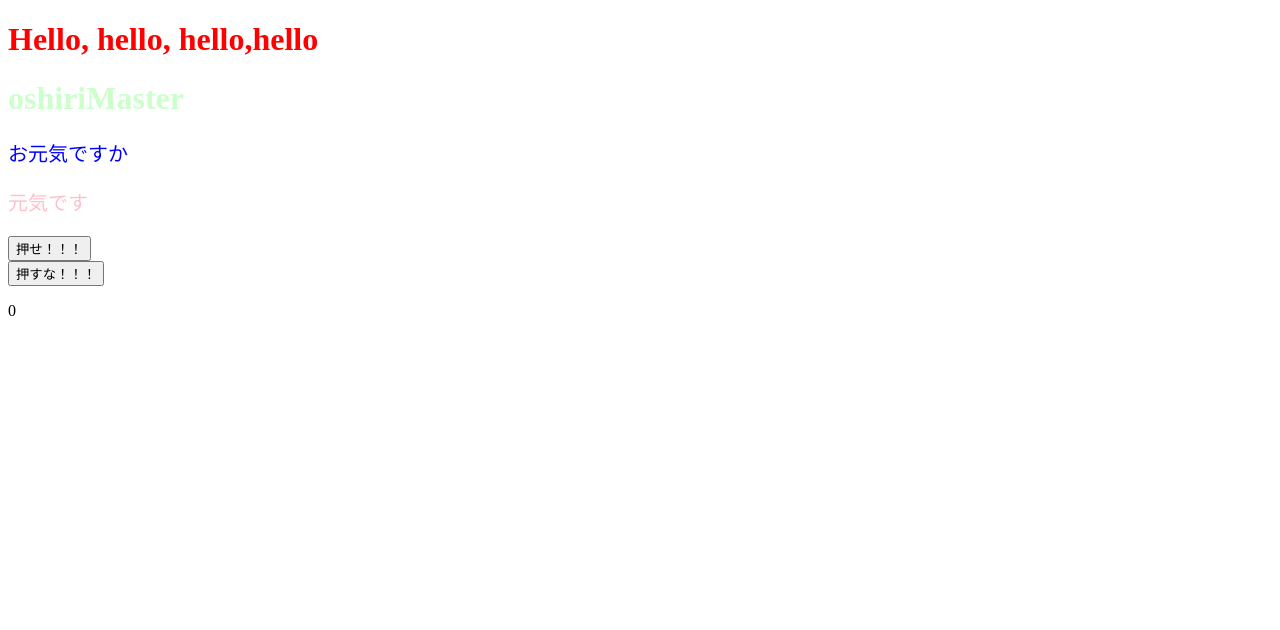
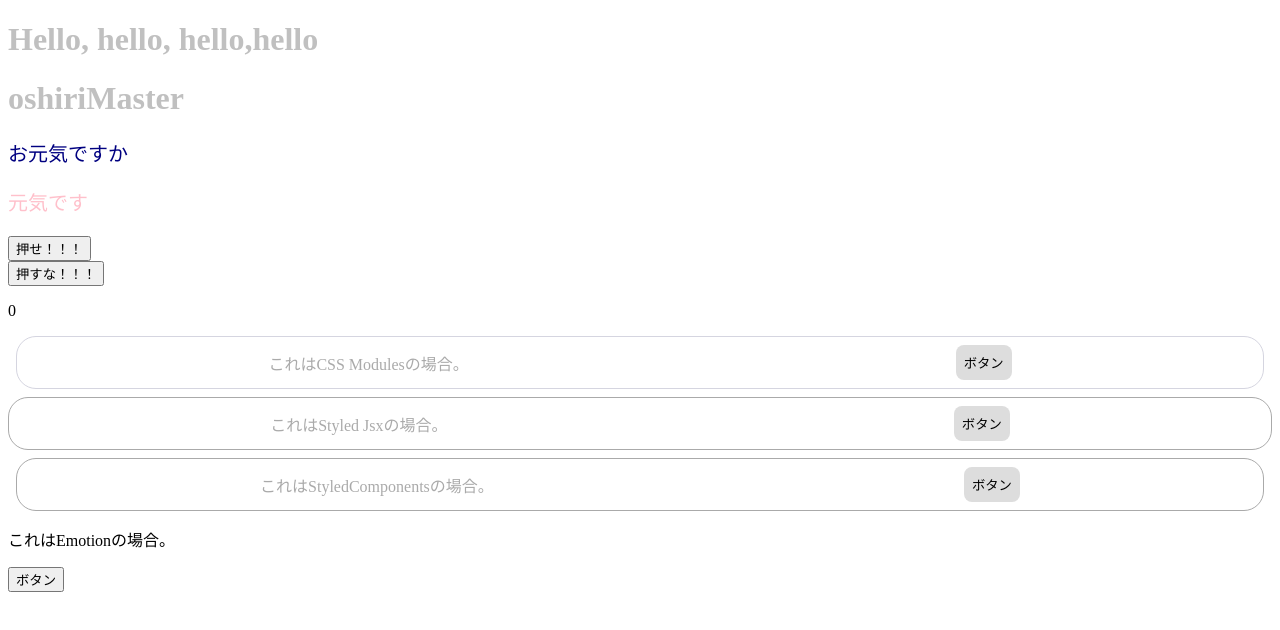
Before and after one commit to N2-Met/react-jissen-kyokasho, a React (Create React App) app: page / in a window 1280 px wide. Shown: the top 630 px of the page. Built offline with nearby package versions, Linux system fonts and the light colour scheme.

Commit message:
CSS SomePattern

```diff
--- a/package.json
+++ b/package.json
@@ -6,9 +6,11 @@
     "@testing-library/jest-dom": "^5.16.5",
     "@testing-library/react": "^13.4.0",
     "@testing-library/user-event": "^13.5.0",
+    "node-sass": "^7.0.3",
     "react": "^18.2.0",
     "react-dom": "^18.2.0",
     "react-scripts": "5.0.1",
+    "styled-components": "^5.3.6",
     "web-vitals": "^2.1.4"
   },
   "scripts": {
--- a/src/App.jsx
+++ b/src/App.jsx
@@ -1,12 +1,16 @@
 import { getAllByLabelText } from "@testing-library/react";
 import { ColoredMessage } from "./components/ColoredMessage";
 import { useState } from "react";
+import { CssModules } from "./components/CssModules";
+import { StyledJsx } from "./components/StyledJsx";
+import { StyledComponents } from "./components/StyledComponents";
+import { Emotion } from "./components/Emotion";
 
 
 
 export const App = () => {
 
-    console.log ("レンダリング")
+    console.log("レンダリング")
 
     //Stateの定義
     const [num, setNum] = useState(0);
@@ -18,15 +22,21 @@ export const App = () => {
 
     return (
         <>
-            <h1 style={{ color: "red" }}> Hello, hello, hello,hello</h1>
-            <h1 style={{ color: "#ccffcc" }}> oshiriMaster</h1>
-            < ColoredMessage color="blue">お元気ですか</ColoredMessage>
+            <h1 style={{ color: "silver" }}> Hello, hello, hello,hello</h1>
+            <h1 style={{ color: "silver" }}> oshiriMaster</h1>
+            < ColoredMessage color="navy">お元気ですか</ColoredMessage>
             < ColoredMessage color="pink">元気です</ColoredMessage>
 
             <button onClick={onClickButton}>押せ！！！</button>
             <br></br>
             <button onClick={onClickButton}>押すな！！！</button>
             <p>{num}</p>
+
+            {/* テスト用 CssModulesの場合 */}
+            <CssModules /> {/* テスト用 CssModulesの場合 */}
+            <StyledJsx /> {/*　Styled Jsxの場合 */}
+            <StyledComponents /> {/*　StyledComponentsの場合 */}
+            <Emotion /> {/*　StyledComponentsの場合 */}
         </>
     );
 };
--- /dev/null
+++ b/src/components/CssModules.jsx
@@ -0,0 +1,11 @@
+import classes from "./CssModules.module.scss"
+
+
+export const CssModules = () => {
+    return (
+        <div className={classes.container}>
+            <p className={classes.title}>これはCSS Modulesの場合。</p>
+            <button className={classes.button}>ボタン</button>
+        </div>
+    );
+};
--- /dev/null
+++ b/src/components/CssModules.module.scss
@@ -0,0 +1,27 @@
+.container {
+    border: solid 1px rgb(213, 213, 224);
+    border-radius: 20px;
+    padding: 8px;
+    margin :8px;
+    display: flex;
+    justify-content: space-around;
+    align-items: center
+}
+
+.title {
+    margin: 0;
+    color: #aaa;
+}
+
+.button {
+    background-color: #ddd;
+    border: none;
+    padding: 8px;
+    border-radius: 8px;
+
+    &:hover {
+        background-color: #aaa;
+        color: #fff;
+        cursor: pointer;
+    }
+}
--- /dev/null
+++ b/src/components/Emotion.jsx
@@ -0,0 +1,8 @@
+export const Emotion = () => {
+    return (
+        <div>
+            <p>これはEmotionの場合。</p>
+            <button>ボタン</button>
+        </div>
+    );
+};
--- /dev/null
+++ b/src/components/StyledComponents.jsx
@@ -0,0 +1,37 @@
+import styled from "styled-components"
+
+export const StyledComponents = () => {
+    return (
+        <SContainer>
+            <STitle>これはStyledComponentsの場合。</STitle>
+            <SButton>ボタン</SButton>
+        </SContainer >
+    );
+};
+
+const SContainer = styled.div`
+    border: solid 1px #aaa;
+    border-radius: 20px ;
+    padding: 8px;
+    margin: 8px;
+    display:flex;
+    justify-content: space-around;
+    align-items: center;
+    `;
+
+const STitle = styled.p`
+    margin: 0;
+    color: #aaa;
+    `;
+
+const SButton = styled.button`
+    background-color: #ddd;
+    border: none;
+    padding: 8px;
+    border-radius: 8px;
+    &:hover {
+        background-color: #aaa;
+        color: #fff;
+        cursor: pointer;
+    }
+`;
--- /dev/null
+++ b/src/components/StyledJsx.jsx
@@ -0,0 +1,32 @@
+export const StyledJsx = () => {
+    return (
+        <>
+            <div className="container">
+                <p className="title">これはStyled Jsxの場合。</p>
+                <button className="button">ボタン</button>
+            </div>
+
+            <style jsx>{`
+            .container{
+                border:solid 1px #aaa;
+                border-radius : 20px;
+                padding :8px;
+                display: flex;
+                justify-content:space-around;
+                align-items:center;
+            }
+            .title{
+                margin:0px;
+                color:#aaa;
+            }
+
+            .button{
+                background-color:#ddd;
+                border:none;
+                padding:8px;
+                border-radius:8px;
+            }
+        `}</style>
+        </>
+    );
+};
```
Also changed, not shown: 1 other file (tests, documents, lock files or other folders).
